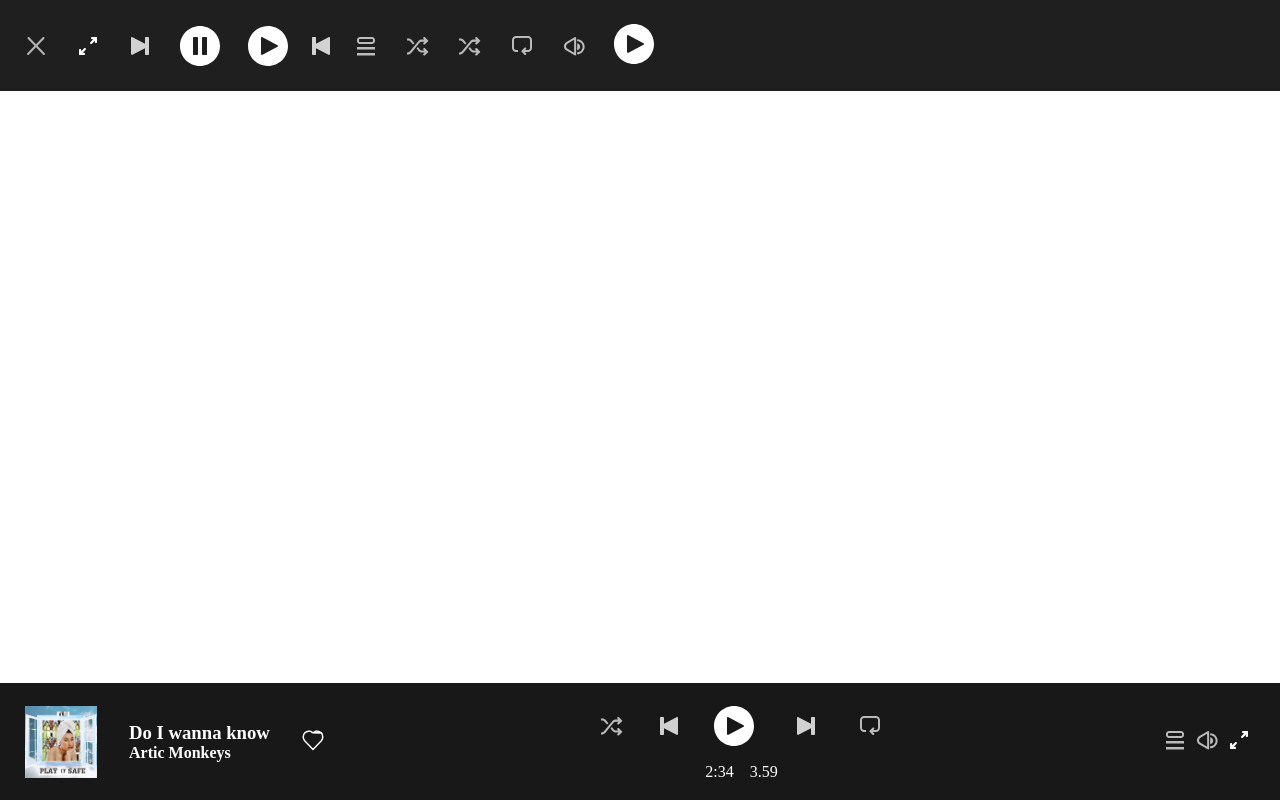
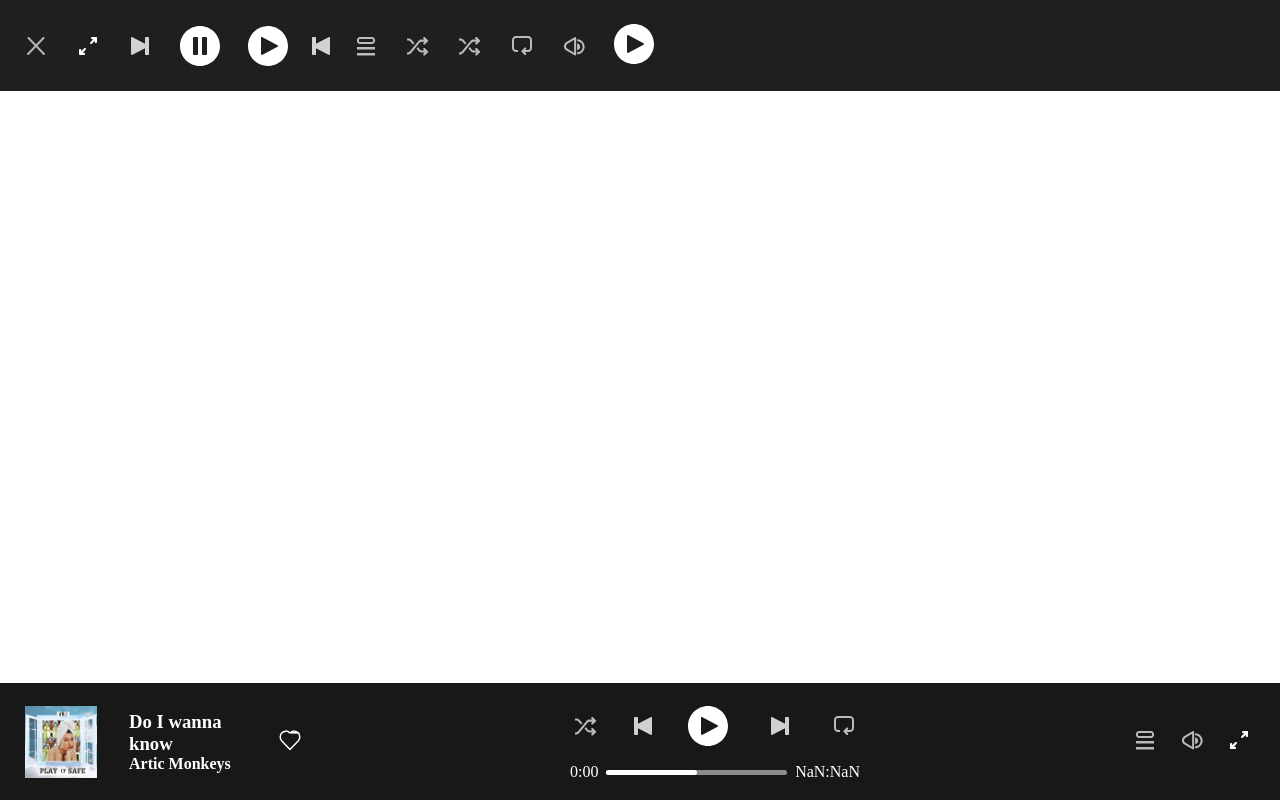
Before and after one commit to mazurvarya/spotify, a React (Vite) app: page / in a window 1280 px wide. Built offline with nearby package versions, Linux system fonts and the light colour scheme.

Commit message:
progress, duration

```diff
--- /dev/null
+++ b/src/components/shared/utils/formatTime.ts
@@ -0,0 +1,10 @@
+const formatTime = (time: number | null | undefined) => {
+    if (time === undefined || time === null) {
+        return "00:00"
+    }
+    const minutes = Math.floor(time / 60)
+    const seconds = Math.floor(time % 60)
+    return `${minutes}:${seconds < 10 ? "0" : ""}${seconds}`
+}
+
+export { formatTime}
--- a/src/components/widjets/player/player.tsx
+++ b/src/components/widjets/player/player.tsx
@@ -12,8 +12,11 @@ import IconFullScreen from "@/assets/icons/MusicPlayer/iconFullScreen"
 import IconHeart from "@/assets/icons/MusicPlayer/iconHeart"
 
 import preview from "@assets/icons/other/images/previewPlayer.png"
-import { useEffect, useRef, useState } from "react"
+import { MouseEvent, useEffect, useRef, useState } from "react"
 import axios from "axios"
+import { log } from "console"
+import { formatTime } from "@/components/shared/utils/formatTime"
+import IconPause from "@/assets/icons/MusicPlayer/iconPause"
 
 interface IMusicData{
     id: number,
@@ -32,8 +35,14 @@ export default function Player(){
     const[isPreviewOpen, setIsPreviewOpen] = useState(false)
 
     const [musicData, setMusicData] = useState<IMusicData | null>(null)
+    const [progress, setProgress] = useState(0)
+    const [duration, setDuration] = useState(0)
+    const [currentTime, setCurrentTime] = useState(0)
 
     const musicRef = useRef<HTMLAudioElement>(null)
+
+    const [isPlaying, setIsPlaying] = useState(false)
+
 
 
     const getMusicData = async () => {
@@ -53,8 +62,18 @@ export default function Player(){
 
     const handlePlay = () =>{
         if (!musicRef.current) return;
-        musicRef.current.play()
+        if (isPlaying) {
+            musicRef.current.pause()
+            setIsPlaying(() => false)
+        } else {
+            musicRef.current.play()
+            setIsPlaying(() => true)
+        }
+        console.log(musicRef);
+
     }
+
+
 
 
 
@@ -62,10 +81,38 @@ export default function Player(){
         getMusicData()
     }, [])
 
+    useEffect(() => {
+        const audio = musicRef.current
+        if (audio) {
+            audio.addEventListener("timeupdate", () =>{
+                setCurrentTime(audio.currentTime)
+            })
+            audio.addEventListener("loadedmetadata", () => {})
+             setDuration(audio.duration)
+        }
+        return () => {
+            if (audio) {
+                audio.removeEventListener("timeupdate", () =>{})
+                audio.removeEventListener("loadedmetadata", () => {})
+            }
+        }
+            }, [])
+
 
             const handleChangePreview = (bool: boolean) => {
                 setIsPreviewOpen(bool)
             }
+
+        const onSeek = (event:MouseEvent<HTMLDivElement>)=>{
+            const audio = musicRef.current
+            if (audio) {
+                const timelineWidth = event.currentTarget.offsetWidth;
+                const clickPosition = event.nativeEvent.offsetX;
+                const seekTime = (clickPosition / timelineWidth) * audio.
+                duration;
+                audio.currentTime = seekTime
+            }
+        }
 
     return <div className={s.player_wrapper}>
         {isPreviewOpen && (
@@ -86,16 +133,19 @@ export default function Player(){
             <div className={s.center_top}>
                 <ButtonIcon icon={<IconRandom />} />
                 <ButtonIcon icon={<IconPrev />} />
-                <ButtonIcon handleClick={handlePlay} icon={<IconPlay />} />
+                <ButtonIcon handleClick={handlePlay} icon={ isPlaying ? <IconPause /> : <IconPlay />} />
                 <ButtonIcon icon={<IconNext />} />
                 <ButtonIcon icon={<IconRepeat />} />
             </div>
             <div className={s.center_bottom}>
-                <p>2:34</p>
-                <div className={s.progress_bar}>
-                    <div className={s.progress}></div>
+                <p>{formatTime(currentTime)}</p>
+                <div onClick={onSeek} className={s.progress_bar}>
+
+                        <div style={{width: (currentTime / duration) * 100 + "%"}}
+                        className={s.progress}></div>
+
                 </div>
-                <p>{musicData?.duration}</p>
+                <p>{formatTime(duration)}</p>
             </div>
         </section>
         <section className={s.right}>
--- a/src/components/widjets/player/style.module.css
+++ b/src/components/widjets/player/style.module.css
@@ -38,6 +38,7 @@
     display: flex;
     align-items: center;
     gap: 32px;
+    width: 276px;
     img {
         width: 72px;
         height: 72px;
@@ -54,6 +55,8 @@
 .center_bottom{
     display: flex;
     gap: 8px;
+    align-self: stretch;
+    align-items: center;
 }
 .center_top{
     display: flex;
@@ -67,6 +70,7 @@
     height: 5px;
     background: rgba(255, 255, 255, 0.5);
     border-radius: 4px;
+    cursor: pointer;
 }
 
 .progress{
@@ -77,5 +81,6 @@
 }
 
 .right {
-
+    display: flex;
+    gap: 15px;
 }
```
